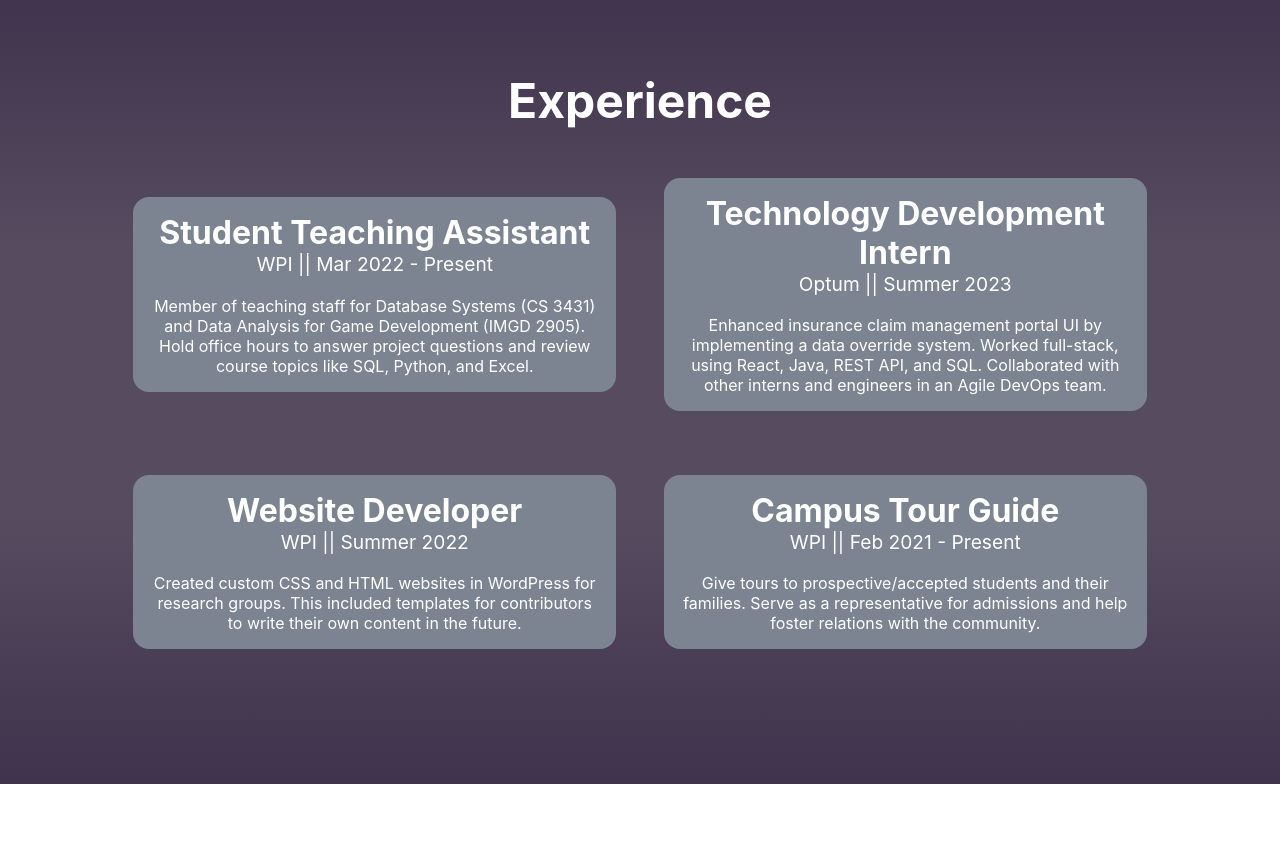
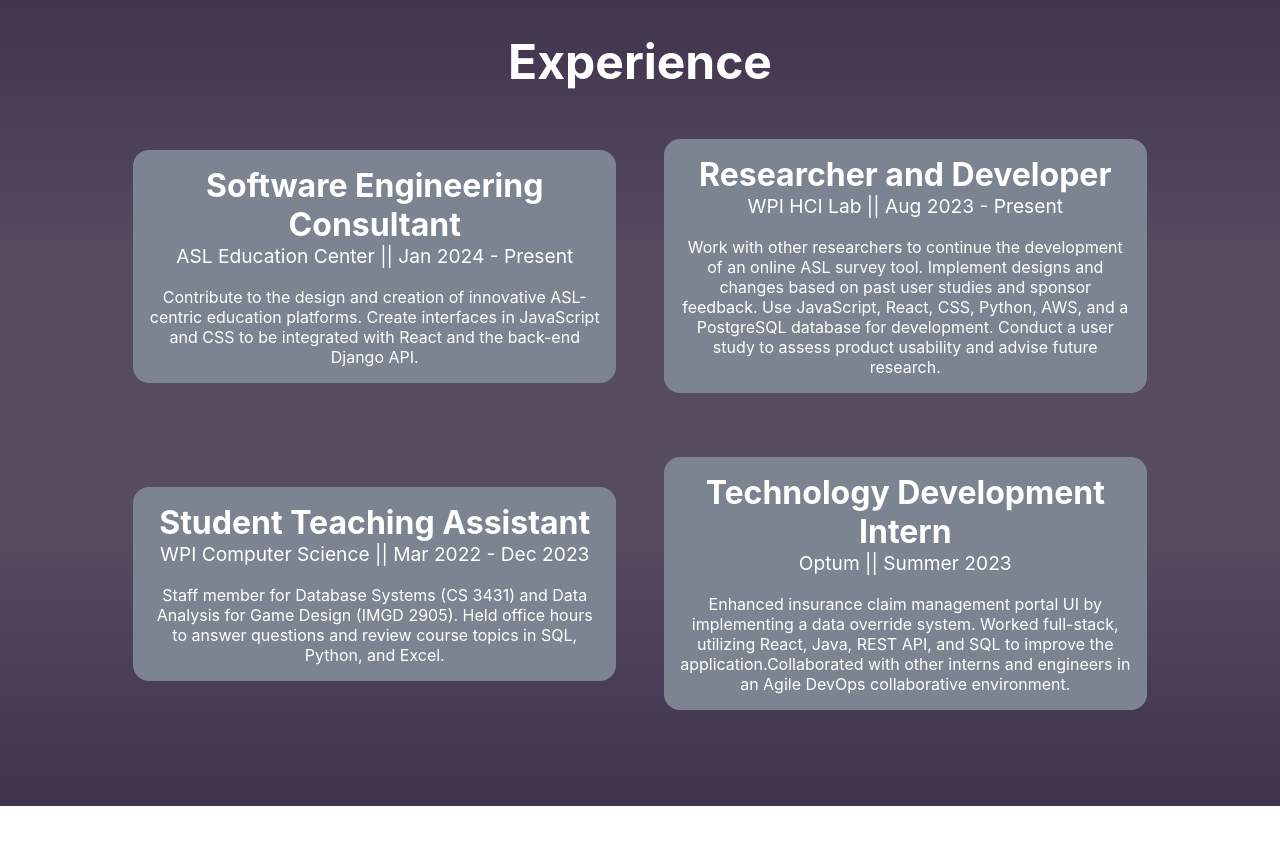
Before and after one commit to jennatripoli/jennatripoli.github.io, a React (Create React App) app: page / in a window 1280 px wide. Shown: the part 1640-2485 px from the top of the page. Built offline with nearby package versions, Linux system fonts and the light colour scheme.

Commit message:
January updates

```diff
--- a/src/App.js
+++ b/src/App.js
@@ -75,13 +75,13 @@
           <label className="Skills-title">MY FAVORITE TOOLS</label>
           <div className="Skills-items">
             <div className="Skill">{javascript}<label className="Skill-label">JavaScript</label></div>
+            <div className="Skill">{sql}<label className="Skill-label">SQL</label></div>
+            <div className="Skill">{css}<label className="Skill-label">CSS</label></div>
+            <div className="Skill">{html}<label className="Skill-label">HTML</label></div>
             <div className="Skill">{react}<label className="Skill-label">React</label></div>
-            <div className="Skill">{sql}<label className="Skill-label">SQL</label></div>
-            <div className="Skill">{html}<label className="Skill-label">HTML</label></div>
-            <div className="Skill">{css}<label className="Skill-label">CSS</label></div>
-            <div className="Skill">{r}<label className="Skill-label">R</label></div>
             <div className="Skill">{java}<label className="Skill-label">Java</label></div>
             <div className="Skill">{cpp}<label className="Skill-label">C++</label></div>
+            <div className="Skill">{r}<label className="Skill-label">R</label></div>
             <div className="Skill">{github2}<label className="Skill-label">GitHub</label></div>
             <div className="Skill">{unrealengine}<label className="Skill-label">Unreal</label></div>
             <div className="Skill">{aws}<label className="Skill-label">AWS</label></div>
@@ -91,10 +91,9 @@
           <label className="Skills-title">MY FAVORITE TOPICS</label>
           <div className="Skills-items">
             <div className="Skill">{frontend}<label className="Skill-label">Front-End</label></div>
+            <div className="Skill">{hci}<label className="Skill-label">HCI</label></div>
+            <div className="Skill">{ds}<label className="Skill-label">Data Science</label></div>
             <div className="Skill">{imgd}<label className="Skill-label">Game Dev</label></div>
-            <div className="Skill">{rbe}<label className="Skill-label">Robotics</label></div>
-            <div className="Skill">{ds}<label className="Skill-label">Data Science</label></div>
-            <div className="Skill">{hci}<label className="Skill-label">HCI</label></div>
           </div>
         </div>
       </section>
@@ -102,24 +101,24 @@
         <label className="Experience-title">Experience</label>
         <div className="Jobs">
           <div className="Job">
+            <label className="Job-title">Software Engineering Consultant</label>
+            <label className="Job-subtitle">ASL Education Center || Jan 2024 - Present</label>
+            <label>Contribute to the design and creation of innovative ASL-centric education platforms. Create interfaces in JavaScript and CSS to be integrated with React and the back-end Django API.</label>
+          </div>
+          <div className="Job">
+            <label className="Job-title">Researcher and Developer</label>
+            <label className="Job-subtitle">WPI HCI Lab || Aug 2023 - Present</label>
+            <label>Work with other researchers to continue the development of an online ASL survey tool. Implement designs and changes based on past user studies and sponsor feedback. Use JavaScript, React, CSS, Python, AWS, and a PostgreSQL database for development. Conduct a user study to assess product usability and advise future research.</label>
+          </div>
+          <div className="Job">
             <label className="Job-title">Student Teaching Assistant</label>
-            <label className="Job-subtitle">WPI || Mar 2022 - Present</label>
-            <label>Member of teaching staff for Database Systems (CS 3431) and Data Analysis for Game Development (IMGD 2905). Hold office hours to answer project questions and review course topics like SQL, Python, and Excel.</label>
+            <label className="Job-subtitle">WPI Computer Science || Mar 2022 - Dec 2023</label>
+            <label>Staff member for Database Systems (CS 3431) and Data Analysis for Game Design (IMGD 2905). Held office hours to answer questions and review course topics in SQL, Python, and Excel.</label>
           </div>
           <div className="Job">
             <label className="Job-title">Technology Development Intern</label>
             <label className="Job-subtitle">Optum || Summer 2023</label>
-            <label>Enhanced insurance claim management portal UI by implementing a data override system. Worked full-stack, using React, Java, REST API, and SQL. Collaborated with other interns and engineers in an Agile DevOps team.</label>
-          </div>
-          <div className="Job">
-            <label className="Job-title">Website Developer</label>
-            <label className="Job-subtitle">WPI || Summer 2022</label>
-            <label>Created custom CSS and HTML websites in WordPress for research groups. This included templates for contributors to write their own content in the future.</label>
-          </div>
-          <div className="Job">
-            <label className="Job-title">Campus Tour Guide</label>
-            <label className="Job-subtitle">WPI || Feb 2021 - Present</label>
-            <label>Give tours to prospective/accepted students and their families. Serve as a representative for admissions and help foster relations with the community.</label>
+            <label>Enhanced insurance claim management portal UI by implementing a data override system. Worked full-stack, utilizing React, Java, REST API, and SQL to improve the application.Collaborated with other interns and engineers in an Agile DevOps collaborative environment.</label>
           </div>
         </div>
       </section>
```
Also changed, not shown: src/media/profile.jpg, 1 other file (tests, documents, lock files or other folders).
